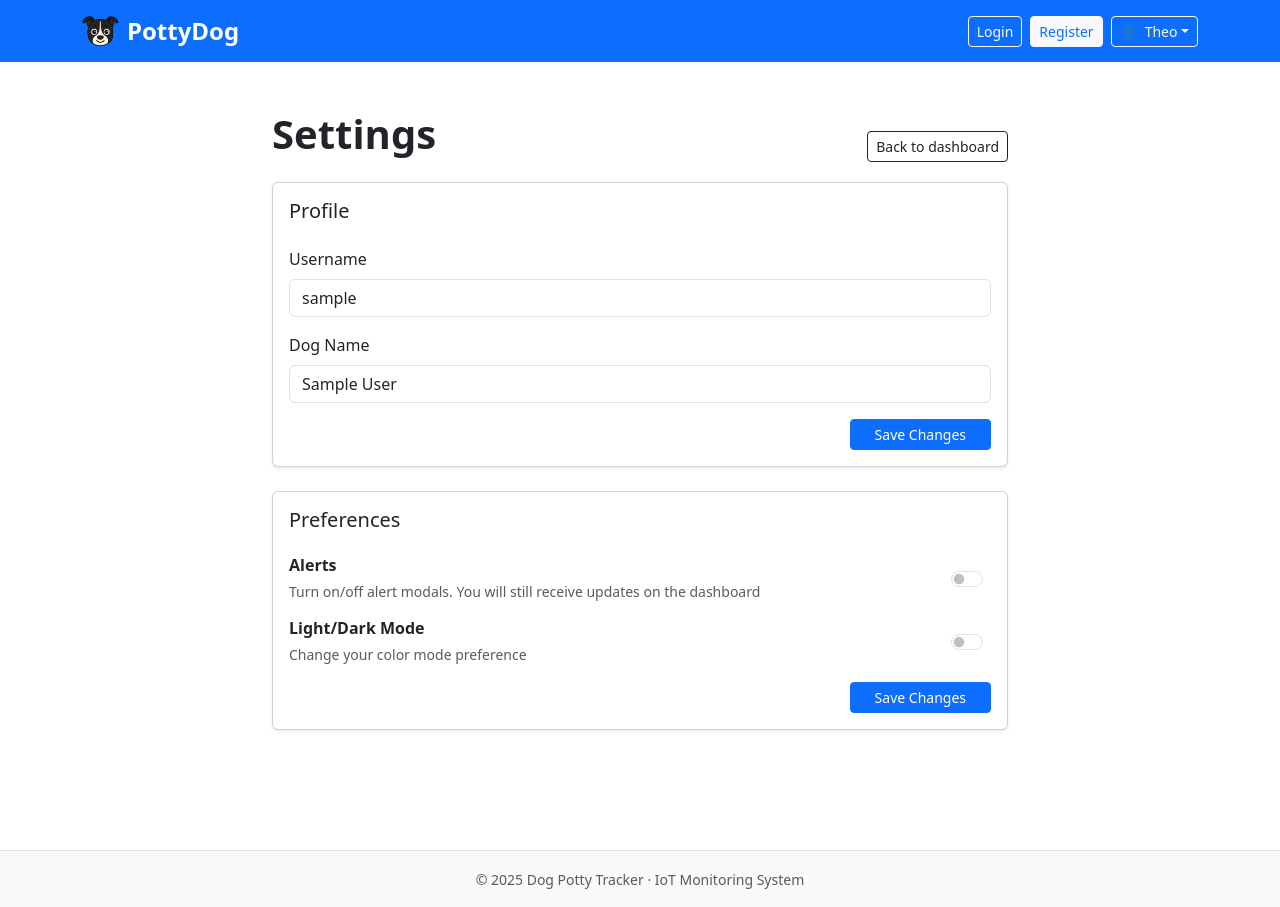
After one commit to theo-picar1/PottyDog, a Flask app: page /settings in a window 1280 px wide. The commit adds this page. Run offline with Flask 3, Linux system fonts and the light colour scheme; the visitor is signed in with stand-in values (Sample User, id 1).

Commit message:
style: add settings page

```diff
--- a/server/app.py
+++ b/server/app.py
@@ -39,7 +39,7 @@ def get_db_connection():
     )
 
 
-# Main page
+# Landing page
 @app.route('/', methods=['GET'])
 def index():
     if 'user_id' in session:
@@ -83,12 +83,28 @@ def index():
     return render_template('index.html'), 200
 
 
+# Dashboard page. Only for logged-in users
 @app.route('/dashboard', methods=['GET'])
 def dashboard():
     if not 'user_id' in session:
         return redirect(url_for('login'))
 
     return render_template('dashboard.html', dog_name=session['dog_name'])
+
+
+# Settings page. Logge-in users only
+@app.route('/settings', methods=['GET'])
+def settings():
+    if not 'user_id' in session:
+        return redirect(url_for('login'))
+
+    userData = {
+        'user_id': session.get('user_id'),
+        'username': session.get('username'),
+        'dog_name': session.get('dog_name')
+    }
+
+    return render_template('settings.html', userData=userData)
 
 
 # Login page and logic
--- a/server/templates/header.html
+++ b/server/templates/header.html
@@ -29,7 +29,7 @@
 
         <ul class="dropdown-menu dropdown-menu-end">
           <li><a class="dropdown-item" href="#">Profile</a></li>
-          <li><a class="dropdown-item" href="#">Settings</a></li>
+          <li><a class="dropdown-item" href="/settings">Settings</a></li>
           <li><hr class="dropdown-divider" /></li>
           <li><a class="dropdown-item text-danger" href="#">Logout</a></li>
         </ul>
--- /dev/null
+++ b/server/templates/settings.html
@@ -0,0 +1,102 @@
+{% extends 'layout.html' %} {% block title %}Settings{% endblock %}
+{% block body %} {% include 'header.html' %}
+
+<div class="container py-5">
+  <div class="row justify-content-center">
+    <div class="col-lg-8 col-md-10">
+      <div class="d-flex align-items-center justify-content-between">
+				<h1 class="mb-4 fw-semibold">Settings</h1>
+				<a href="/dashboard" class="btn btn-outline-dark btn-sm">Back to dashboard</a>
+			</div>
+
+      <div class="card shadow-sm mb-4">
+        <div class="card-body">
+          <h5 class="card-title mb-4">Profile</h5>
+
+          <form>
+            <div class="mb-3">
+              <label for="username" class="form-label">Username</label>
+              <input
+                type="text"
+                class="form-control"
+                id="username"
+                name="username"
+                value="{{ userData.username }}"
+                maxlength="50"
+              />
+            </div>
+
+            <div class="mb-3">
+              <label for="dog_name" class="form-label">Dog Name</label>
+              <input
+                type="text"
+                class="form-control"
+                id="dog_name"
+                name="dog_name"
+                value="{{ userData.dog_name }}"
+                maxlength="25"
+              />
+            </div>
+
+            <div class="d-flex justify-content-end">
+              <button type="submit" class="btn btn-primary btn-sm px-4">
+                Save Changes
+              </button>
+            </div>
+          </form>
+        </div>
+      </div>
+
+      <div class="card shadow-sm mb-4">
+        <div class="card-body">
+          <h5 class="card-title mb-4">Preferences</h5>
+
+          <form>
+            <div class="d-flex justify-content-between align-items-center mb-3">
+              <div>
+                <h6 class="mb-1 fw-semibold">Alerts</h6>
+                <small class="text-muted">
+                  Turn on/off alert modals. You will still receive updates on
+                  the dashboard
+                </small>
+              </div>
+
+              <div class="form-check form-switch">
+                <input
+                  class="form-check-input"
+                  type="checkbox"
+                  id="alertsToggle"
+                />
+              </div>
+            </div>
+
+            <div class="d-flex justify-content-between align-items-center mb-3">
+              <div>
+                <h6 class="mb-1 fw-semibold">Light/Dark Mode</h6>
+                <small class="text-muted">
+                  Change your color mode preference
+                </small>
+              </div>
+
+              <div class="form-check form-switch">
+                <input
+                  class="form-check-input"
+                  type="checkbox"
+                  id="alertsToggle"
+                />
+              </div>
+            </div>
+
+            <div class="d-flex justify-content-end">
+              <button type="submit" class="btn btn-primary btn-sm px-4">
+                Save Changes
+              </button>
+            </div>
+          </form>
+        </div>
+      </div>
+    </div>
+  </div>
+</div>
+
+{% include 'footer.html' %} {% endblock %}
```
Also changed, not shown: server/templates/dashboard.html (line endings or trailing spaces), server/templates/index.html (line endings or trailing spaces).
